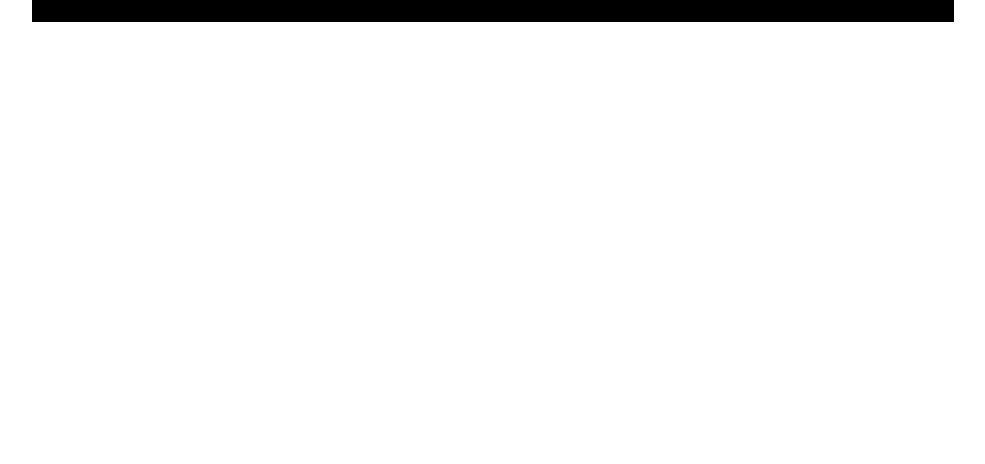
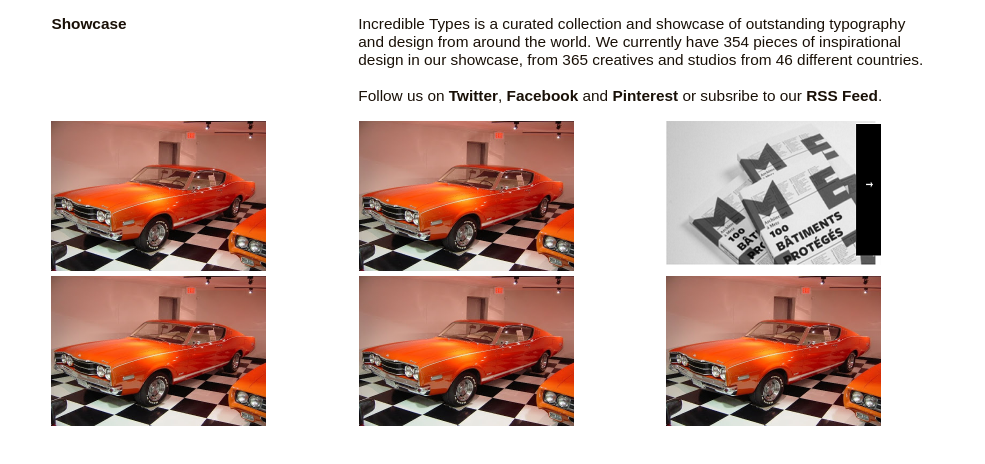
Before and after one commit to andrescoda/holamundo, a plain HTML site: page html5bootcamp/topic0/exercice2/index.html in a window 1280 px wide. Shown: the whole page, without its empty margins (147-1132 px from the left). Drawn offline with Linux system fonts and the light colour scheme.

Commit message:
update on exercice 2-topic 0

```diff
--- a/html5bootcamp/topic0/exercice2/index.html
+++ b/html5bootcamp/topic0/exercice2/index.html
@@ -14,7 +14,42 @@
 <body>
 
 	<div class="container">
-	  hello world
+
+	  <div class="row clearfix">
+	    <div class="column third">
+	      <p class="txt"><b>Showcase</b></p>
+	    </div>
+	    <div class="column two-thirds flow-opposite">
+	      <p class="txt">Incredible Types is a curated collection and showcase of outstanding typography and design from around the world. We currently have 354 pieces of inspirational design in our showcase, from 365 creatives and studios from 46 different countries.<br><br>
+Follow us on <a href="https://twitter.com/" title="Follow us on Twitter" alt="Twitter" target="_blank">Twitter</a>, <a href="https://facebook.com/" title="Like us on Facebook" alt="Facebook" target="_blank">Facebook</a> and <a href="https://pinterest.com/" title="Follow us on Pinterest" alt="Pinterest" target="_blank">Pinterest</a> or subsribe to our <a href="https://www.rss.com/" title="Subsribe to our RSS Feed" alt="RSS Feed" target="_blank">RSS Feed</a>.</p>
+	    </div>
+	  </div>
+
+	  <div class="row clearfix">
+	    <div class="column third">
+	      <img src="images/car6.jpg" alt="car 1" width="200" height="150">
+	    </div>
+	    <div class="column third flow-opposite hideMe">
+	      <img id="hoverTest" src="images/img3.png" alt="testing" width="312" height="144">
+	      <h4>Hello World!</h4>
+	    </div>
+	    <div class="column third flow-opposite">
+	      <img src="images/car6.jpg" alt="car 1" width="200" height="150">
+	    </div>
+	  </div>
+
+	  <div class="row clearfix">
+	    <div class="column third">
+	      <img src="images/car6.jpg" alt="car 1" width="200" height="150">
+	    </div>
+	    <div class="column third flow-opposite">
+	      <img src="images/car6.jpg" alt="car 1" width="200" height="150">
+	    </div>
+	    <div class="column third flow-opposite">
+	      <img src="images/car6.jpg" alt="car 1" width="200" height="150">
+	    </div>
+	  </div>
+
 	</div>
 
 </body>
--- a/html5bootcamp/topic0/exercice2/style.css
+++ b/html5bootcamp/topic0/exercice2/style.css
@@ -4,22 +4,91 @@
   box-sizing: border-box;
 }
 
+a{
+  color: #191007;
+  font-weight: bold;
+  text-decoration: none;
+}
+
+a:hover{
+  color: #0174DF;
+}
+
+/*h4{
+  visibility: hidden;
+}*/
+
+h4, .hideMe:hover>div{
+  display: none;
+}
+
+.hideMe:hover>h4 {
+    display: block;
+}
+
+.container {
+  /*border: 2px dashed #0489B1;*/
+  margin: 0 auto;
+  max-width: 48rem;
+  width: 90%;
+}
+
+.clearfix:before,
+.clearfix:after {
+  content: " ";
+  display: table;
+}
+
+.clearfix:after {
+  clear: both;
+}
+
+.clearfix {
+  *zoom: 1;
+}
+
+.txt{
+  font-size: 0.80em;
+  color: #191007;
+}
+
+/* --------- media querys - responsive web design --------- */
+
 /* Small screens (default) */
 html { font-size: 100%; }
+
 
 /* Medium screens (640px) */
 @media (min-width: 40rem) {
   html { font-size: 112%; }
+  img {width: 75%;}
 }
 
 /* Large screens (1024px) */
 @media (min-width: 64rem) {
   html { font-size: 120%; }
+  img {width: 80%;}
 }
 
-.container {
-  background-color: #000;
-  margin: 0 auto;
-  max-width: 48rem;
-  width: 90%;
+@media (min-width: 40rem) {
+  .column {
+    /*border: 1px solid #B43104;*/
+    float: left;
+    padding-left: 1rem;
+    padding-right: 1rem;
+  }
+
+  .column.full { width: 100%; }
+  .column.two-thirds { width: 66.7%; }
+  .column.half { width: 50%; }
+  .column.third { width: 33.3%; }
+  .column.fourth { width: 25%; }
+  .column.flow-opposite { float: right; }
+
+
 }
+
+@media (min-width: 40rem) {
+  .column.flow-opposite { float: right; }
+
+}
```
Also changed, not shown: html5bootcamp/topic0/exercice2/images/car1.jpg (added), html5bootcamp/topic0/exercice2/images/car2.jpg (added), html5bootcamp/topic0/exercice2/images/car3.jpg (added), html5bootcamp/topic0/exercice2/images/car4.jpg (added), html5bootcamp/topic0/exercice2/images/car5.jpg (added), html5bootcamp/topic0/exercice2/images/car6.jpg (added), html5bootcamp/topic0/exercice2/images/img3.png (added). Lines whose indentation alone changed are shown as unchanged.
